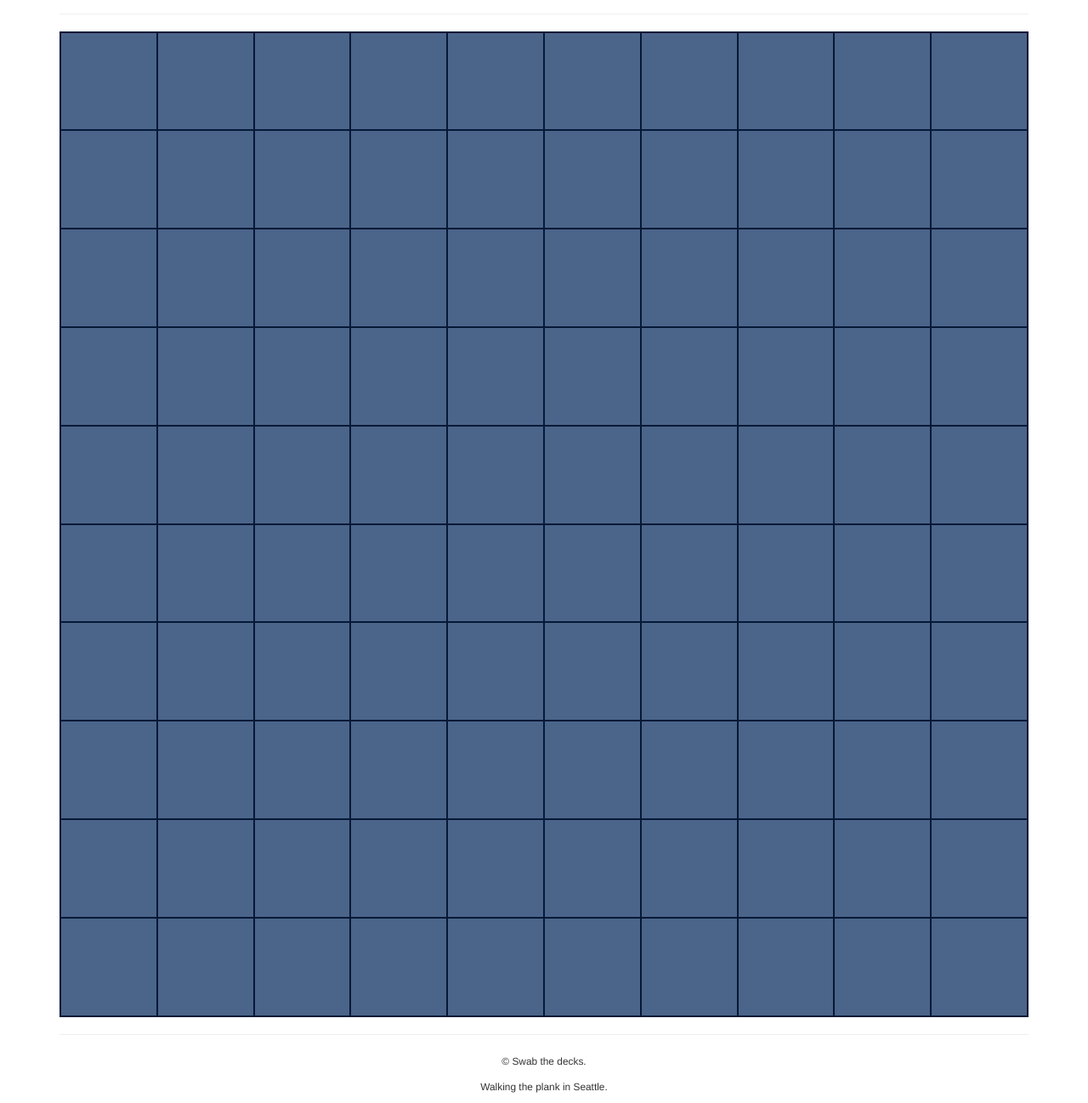
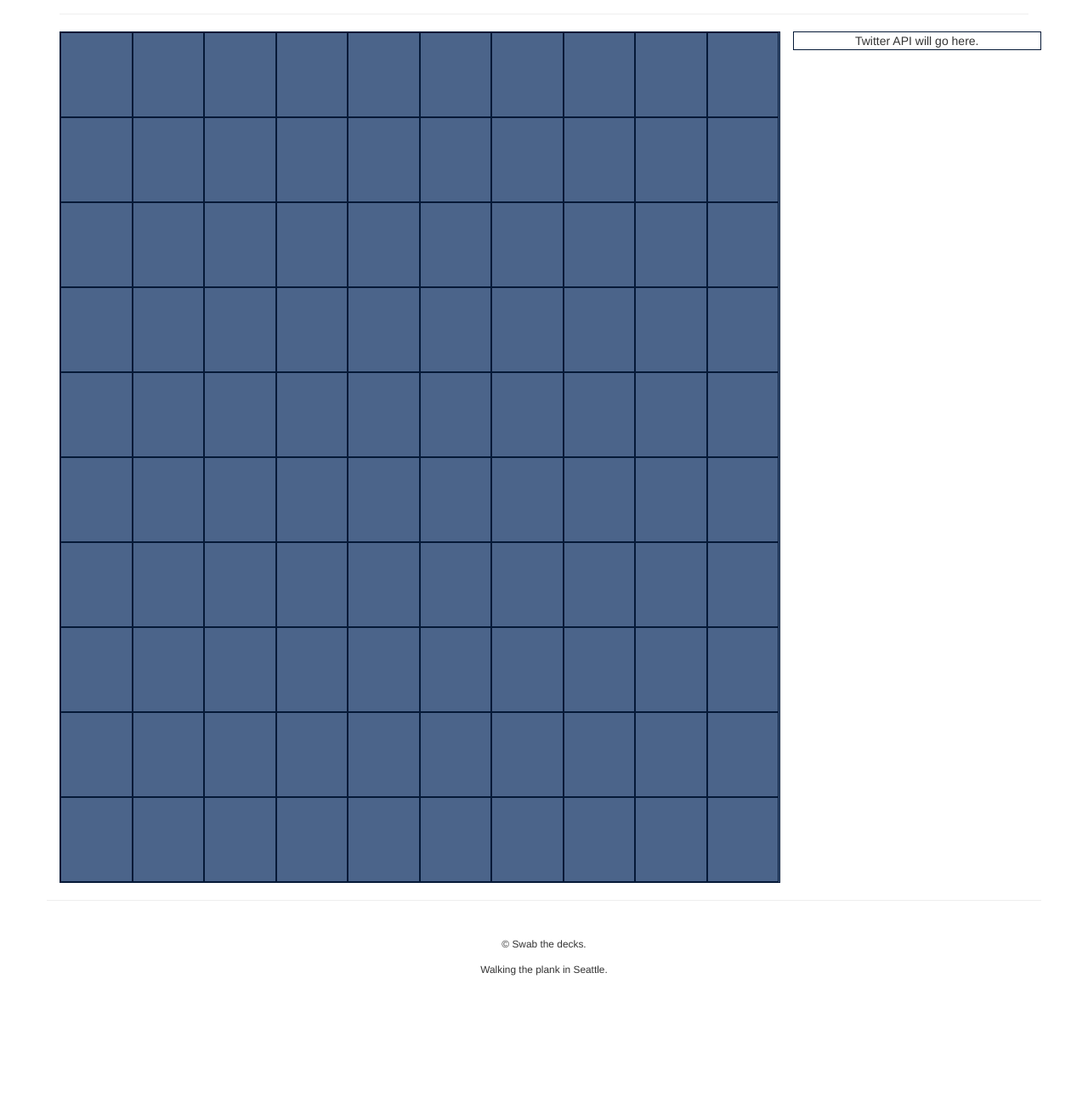
Before and after one commit to nicoson21/battleshipGame, a plain HTML site: page game.html in a window 1280 px wide. Shown: the part 154-1452 px from the top of the page at 85% size. After the commit the page ends 1314 px from the top, so only its background shows below. Drawn offline with nearby package versions, Linux system fonts and the light colour scheme.

Commit message:
grid tweaks and adding space for the twitter API

```diff
--- a/game.html
+++ b/game.html
@@ -38,11 +38,16 @@
       <div class="page-header">
         <h1>Sink Some Ships! <small></small></h1>
       </div>
-      <div class="atlanticOcean"></div>
+      <div class="row">
+        <div class="col-md-9 text-center">
+          <div class="atlanticOcean"></div>
+        </div>
+        <div class="col-md-3 text-center twitterBox">Twitter API will go here.</div>
+      </div>
+      <div class="row">
       <hr/>
-      <div class="row">
-        <div class="col-md-12 text-center"><p><small>&copy; Swab the decks.</small></p>
-        </div>
+        <footer class="col-md-12 text-center"><p><small>&copy; Swab the decks.</small></p>
+        </footer>
         <div class="col-md-12 text-center"><p><small>Walking the plank in Seattle.</small></p>
         </div>
       </div>
--- a/script.js
+++ b/script.js
@@ -1,29 +1,34 @@
 'use strict';
 
 $( document ).ready(function() {
-$('.ocean').on('click', function(event){
+$('.gameSquare').on('click', function(event){
   console.log(this);
   event.target.style.background = 'green';
-
 });
 });
 
 var atlanticOcean = document.getElementsByClassName('atlanticOcean')[0];
 var set = document.createElement('section');
 atlanticOcean.appendChild(set);
+var shipPlacement = [];
 
 for (var i = 0; i < 10; i++) {
   var wave = document.createElement('div');
   set.appendChild(wave);
+  // var waveRow = [];
+  // waveRow.push(0);
   wave.style.clear = 'both';
   for (var j = 0; j < 10; j++) {
     var gameSquare = document.createElement('div');
     wave.appendChild(gameSquare);
+    // var singleWave = [];
+    // singleWave.push(0);
     gameSquare.className = 'gameSquare';
     gameSquare.id = j + " " + i;
   }
+  // waveRow.push(singleWave);
 }
 
-// var ship = {};
+var ship = {};
 // document.createElement.
 // ship.className = '.ship';
--- a/style.css
+++ b/style.css
@@ -3,6 +3,9 @@ html {
 }
 *, *:before, *:after {
   box-sizing: inherit;
+}
+footer {
+  margin-top: 20px;
 }
 .atlanticOcean {
   width: 100%;
@@ -15,7 +18,6 @@ html {
   border: 1px solid black;
 }*/
 .gameSquare {
-  border: 1px solid black;
   height: 100px;
   width: 10%;
   float: left;
@@ -25,6 +27,9 @@ html {
 }
 .ship {
   background-color: red;
+}
+.twitterBox {
+  border: 1px solid #051937;
 }
 
 .talkingToPlayer {
```
